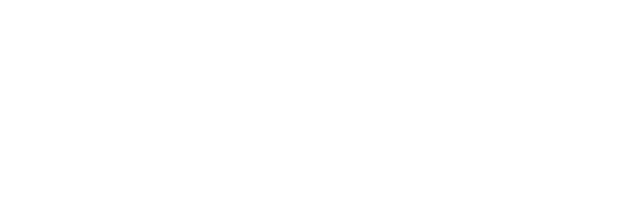
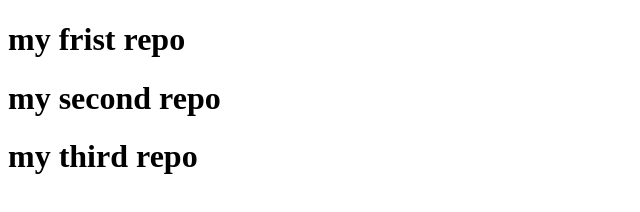
Before and after one commit to BappyYousof/My-second-repo, a plain HTML site: page index.html in a window 1280 px wide. Shown: the whole page, without its empty margins (0-640 px from the left). Drawn offline with Linux system fonts and the light colour scheme.

Commit message:
Added Header tag

```diff
--- a/index.html
+++ b/index.html
@@ -7,6 +7,9 @@
     <title>My Second Github repo</title>
 </head>
 <body>
+    <h1>my frist repo</h1>
+    <h1>my second repo</h1>
+    <h1>my third repo</h1>
 
 </body>
 </html>
```
